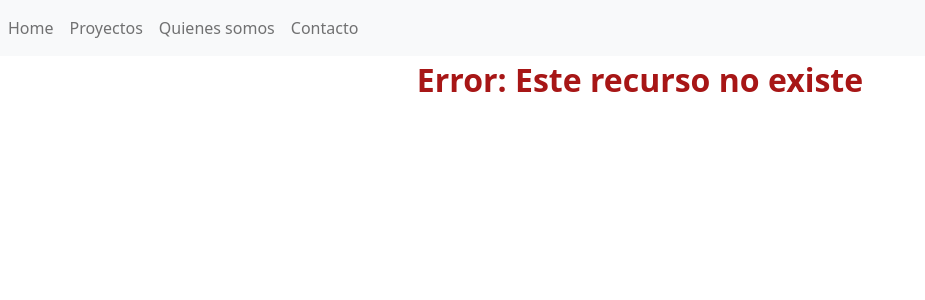
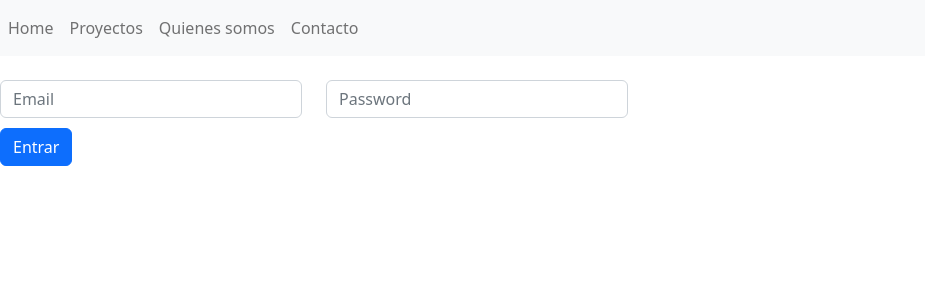
Before and after one commit to Yoel-Gasca/appempleados, an Angular app: page /login in a window 1280 px wide. Shown: the top 300 px of the page, without its empty margins (0-925 px from the left). Built offline with nearby package versions, Linux system fonts and the light colour scheme.

Commit message:
Login component

```diff
--- a/src/app/app.module.ts
+++ b/src/app/app.module.ts
@@ -16,6 +16,7 @@ import { ActualizaComponentComponent } from './actualiza-component/actualiza-com
 import { ErrorPageComponent } from './error-page/error-page.component';
 import { DataServices } from './data.service';
 import { HttpClientModule } from '@angular/common/http';
+import { LoginComponent } from './login/login.component';
 
 //Routing
 const appRoutes:Routes=[
@@ -25,6 +26,7 @@ const appRoutes:Routes=[
   {path:'info', component:InfoComponetComponent},
   {path:'contacto', component:ContactoComponentComponent},
   {path:'actualiza/:id', component:ActualizaComponentComponent},
+  {path:'login', component:LoginComponent},
   {path:'**', component:ErrorPageComponent}
 
 
@@ -39,7 +41,8 @@ const appRoutes:Routes=[
     ProyectosComponentComponent,
     InfoComponetComponent,
     ContactoComponentComponent,
-    ActualizaComponentComponent
+    ActualizaComponentComponent,
+    LoginComponent
   ],
   imports: [
     BrowserModule,
--- /dev/null
+++ b/src/app/login/login.component.html
@@ -0,0 +1,15 @@
+<div>
+    <br/>
+    <form class="form-group row">
+        <div class="form-group col-md-3">
+            <input class="form-control" type="email" name="email" placeholder="Email">
+        </div>
+        <div class="form-group col-md-3">
+            <input class="form-control" type="password" name="password" placeholder="Password">
+        </div>
+        <br/><br/>
+        <div>
+            <button class="btn btn-primary" type="submit">Entrar</button>
+        </div>
+    </form>
+</div>
--- /dev/null
+++ b/src/app/login/login.component.ts
@@ -0,0 +1,15 @@
+import { Component, OnInit } from '@angular/core';
+
+@Component({
+  selector: 'app-login',
+  templateUrl: './login.component.html',
+  styleUrls: ['./login.component.css']
+})
+export class LoginComponent implements OnInit {
+
+  constructor() { }
+
+  ngOnInit(): void {
+  }
+
+}
```
Also changed, not shown: src/app/login/login.component.css (added), 1 other file (tests, documents, lock files or other folders).
